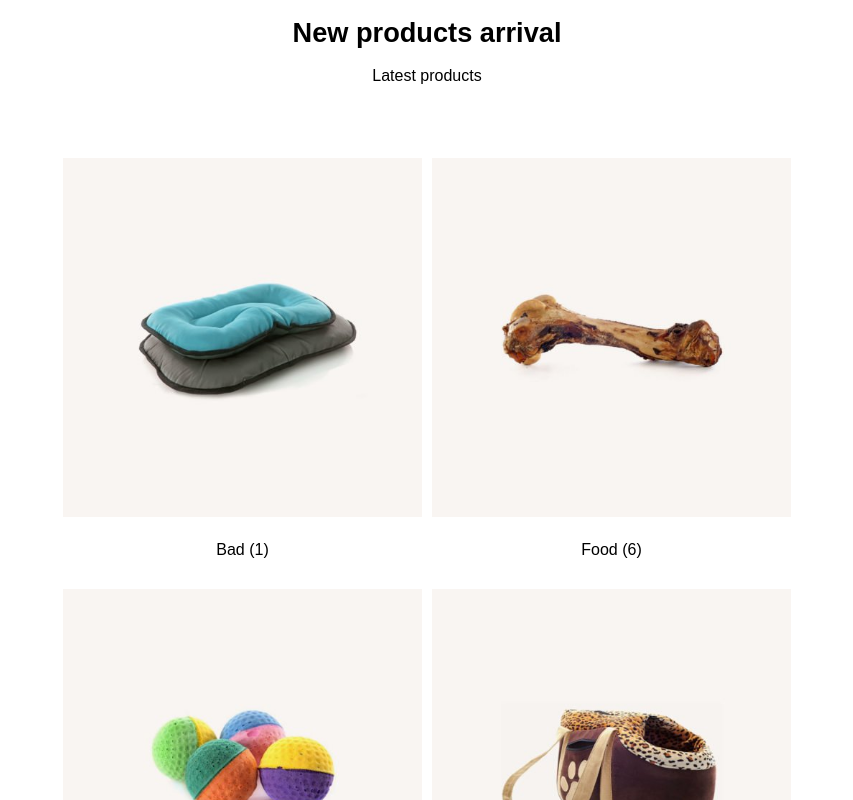
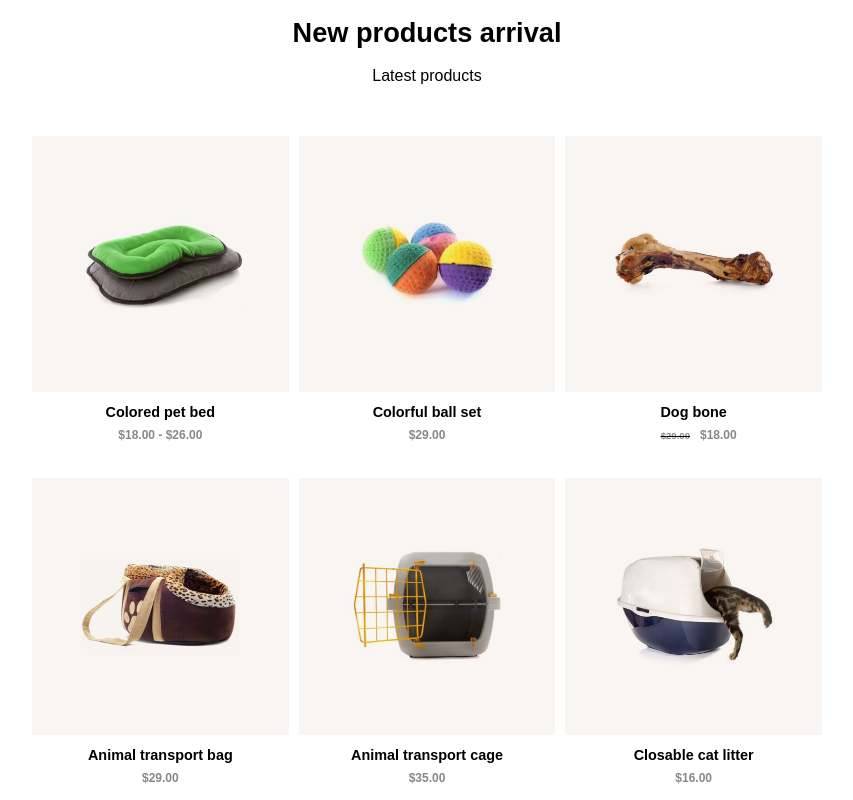
Before and after one commit to Broadcodes/proj-html-vuejs, a Vue app: page / in a window 1280 px wide. Shown: the part 5180-5980 px from the top of the page, without its empty margins (213-1066 px from the left). Built offline with nearby package versions, Linux system fonts and the light colour scheme.

Commit message:
MAIN: Creazione area nuovi prodotti in arrivo

```diff
--- a/src/components/NewProductsArrival.vue
+++ b/src/components/NewProductsArrival.vue
@@ -6,28 +6,34 @@
     </div>
     <div class="contenitorCards">
       <div class="card">
-        <img src="../assets/images/product-9-500x500.jpg" alt="Bad">
-        <p>Bad (1)</p>
+        <img src="../assets/images/product-8-500x500.jpg" alt="Bad">
+        <h3>Colored pet bed</h3>
+        <h4>$18.00 - $26.00</h4>
       </div>
       <div class="card">
-        <img src="../assets/images/product-3-500x500.jpg" alt="Food">
-        <p>Food (6)</p>
+        <img src="../assets/images/product-2-500x500.jpg" alt="Food">
+        <h3>Colorful ball set</h3>
+        <h4>$29.00</h4>
       </div>
       <div class="card">
-        <img src="../assets/images/product-2-500x500.jpg" alt="Toys">
-        <p>Toys (6)</p>
+        <img src="../assets/images/product-3-500x500.jpg" alt="Toys">
+        <h3>Dog bone</h3>
+        <h4><span>$29.00</span>$18.00</h4>
       </div>
       <div class="card">
         <img src="../assets/images/product-4-500x500.jpg" alt="Transport">
-        <p>Transport (6)</p>
+        <h3>Animal transport bag</h3>
+        <h4>$29.00</h4>
       </div>
       <div class="card">
-        <img src="../assets/images/product-4-500x500.jpg" alt="Transport">
-        <p>Transport (6)</p>
+        <img src="../assets/images/product-5-500x500.jpg" alt="Transport">
+        <h3>Animal transport cage</h3>
+        <h4>$35.00</h4>
       </div>
       <div class="card">
-        <img src="../assets/images/product-4-500x500.jpg" alt="Transport">
-        <p>Transport (6)</p>
+        <img src="../assets/images/product-10-500x500.jpg" alt="Transport">
+        <h3>Closable cat litter</h3>
+        <h4>$16.00</h4>
       </div>
     </div>
   </div>
@@ -49,7 +55,7 @@ export default {
 
   .text {
     width: 50%;
-    margin-bottom: 50px;
+    margin-bottom: 15px;
 
     h2 {
       font-size: 1.7rem;
@@ -66,19 +72,30 @@ export default {
     flex-wrap: wrap;
     justify-content: center;
     width: 100%;
+    margin-bottom: 40px;
 
     .card {
-      margin: 5px;
-      width: calc(100vh / 3 - 10px + 10%);
-      height: calc(100vh / 3 - 10px + 10%);
+      margin: 18px 5px;
+      width: calc(100vh / 3 - 10px);
 
       img {
         width: 100%;
-        height: 100%;
       }
 
-      p{
-        margin: 20px 0;
+      h3{
+        font-size: 0.9rem;
+        padding: 8px 0;
+      }
+
+      h4{
+        color: rgb(136, 136, 136);
+        font-size: 0.75rem;
+
+        span{
+          font-size: 0.6rem;
+          padding: 10px;
+          text-decoration: line-through #000;
+        }
       }
     }
   }
```
